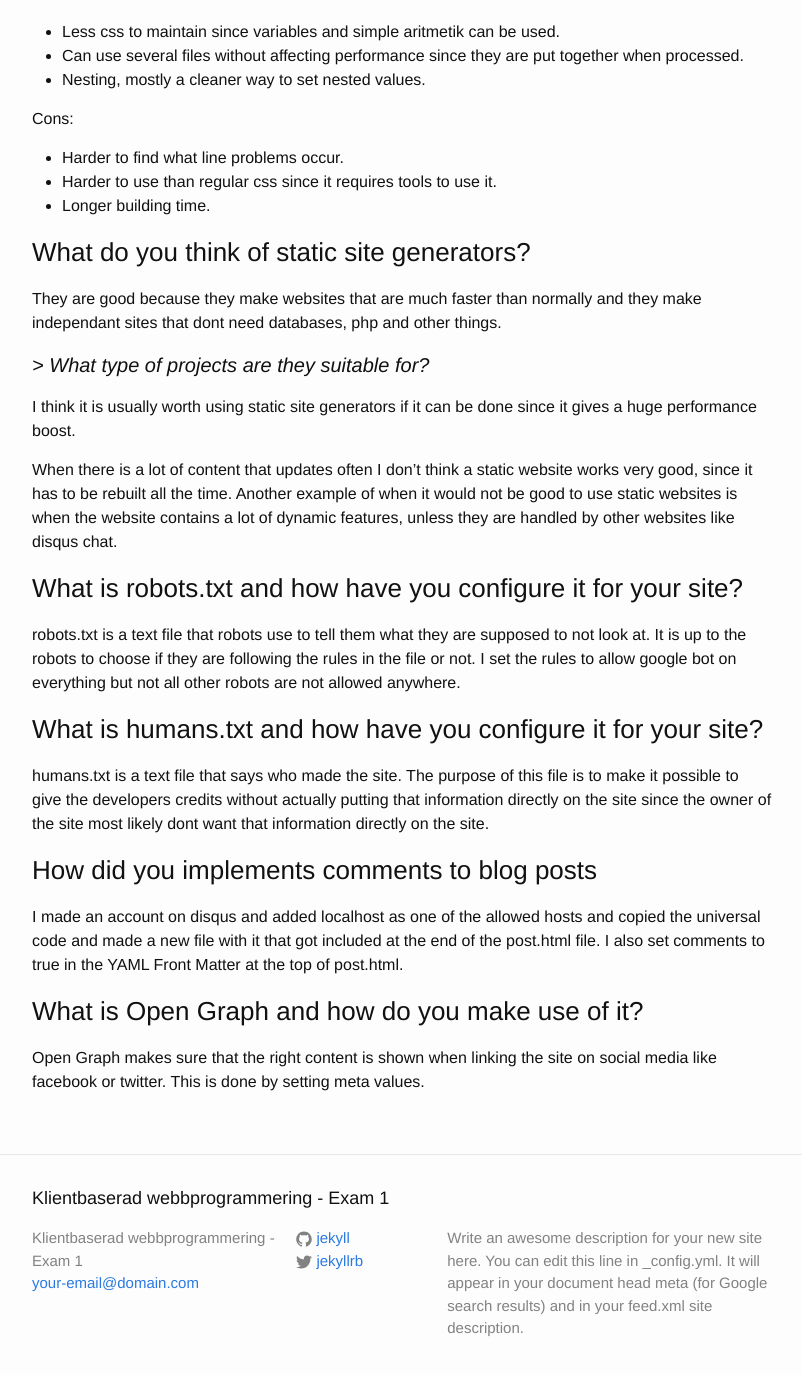
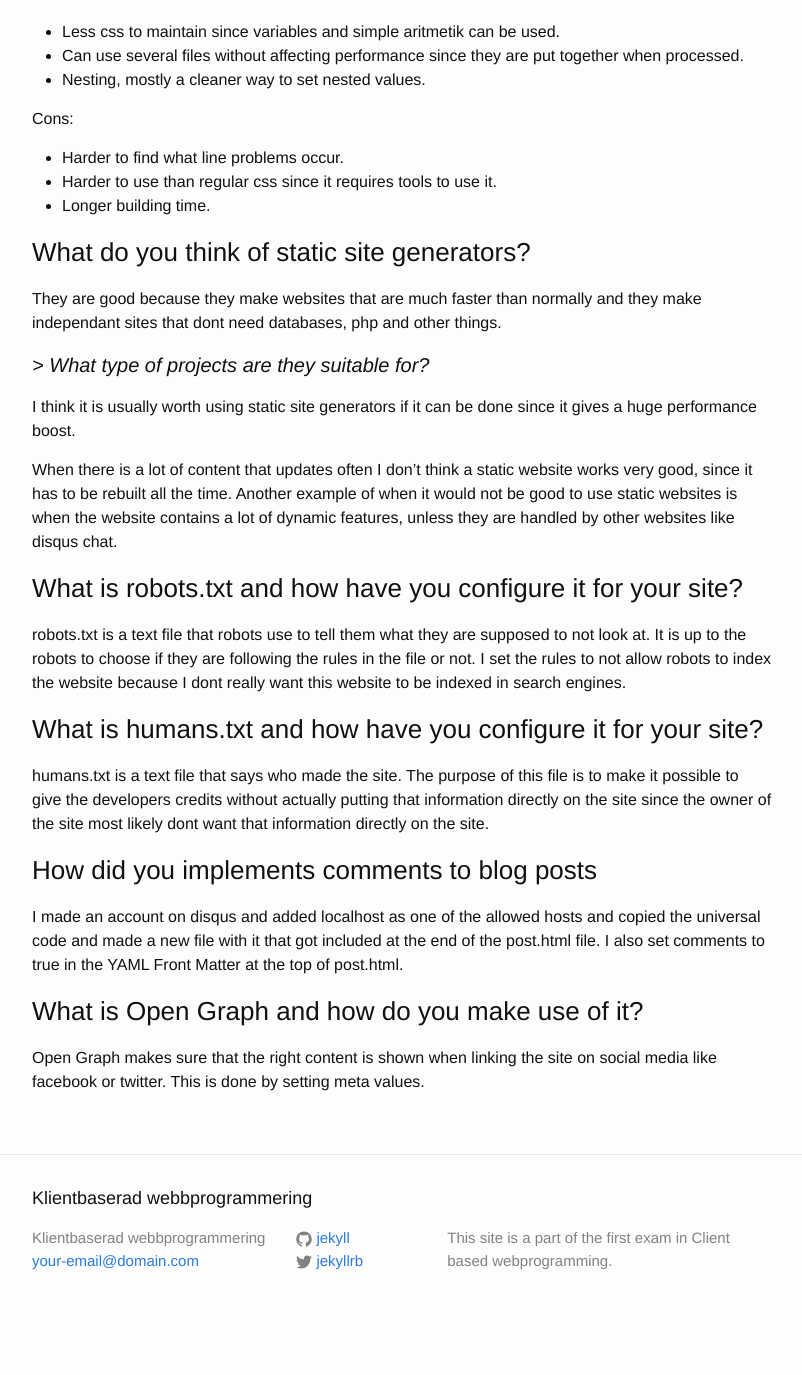
Before and after one commit to ZeroRequiem/ZeroRequiem.github.io, a Jekyll site: the page built from _posts/2015-11-04-questions.markdown, in a window 1280 px wide and 1400 px high, scrolled down 558 px. Shown: the top 1375 px of the window, without its empty margins (238-1040 px from the left). Built offline with Jekyll 4.4.1, drawn with Linux system fonts in a browser that asks for light colours; comment, search, counter and statistics services are not loaded; after the commit the page ends 1890 px from its top, so only the background shows below that; some of the changed text lies outside the part shown.

Commit message:
Made some small changes to fix robots, humans and other small things

```diff
--- a/_config.yml
+++ b/_config.yml
@@ -1,10 +1,8 @@
 # Site settings
-title: Klientbaserad webbprogrammering - Exam 1
+title: Klientbaserad webbprogrammering
 email: your-email@domain.com
 description: > # this means to ignore newlines until "baseurl:"
-  Write an awesome description for your new site here. You can edit this
-  line in _config.yml. It will appear in your document head meta (for
-  Google search results) and in your feed.xml site description.
+  This site is a part of the first exam in Client based webprogramming.
 baseurl: "" # the subpath of your site, e.g. /blog/
 url: "http://yourdomain.com" # the base hostname & protocol for your site
 twitter_username: jekyllrb
--- a/_includes/head.html
+++ b/_includes/head.html
@@ -11,7 +11,7 @@
 
     <meta property="og:title" content="1dv022 Exam 1" />
     <meta property="og:type" content="website" />
-    <meta property="og:url" content="http://www.imdb.com/title/tt0117500/" />
+    <meta property="og:url" content="{{ site.url }}" />
     <meta property="og:image" content="http://ia.media-imdb.com/images/rock.jpg" />
 
     <link type="text/plain" rel="author" href="humans.txt" />
--- a/_posts/2015-11-04-questions.markdown
+++ b/_posts/2015-11-04-questions.markdown
@@ -39,7 +39,7 @@
 
 ###What is robots.txt and how have you configure it for your site?
 robots.txt is a text file that robots use to tell them what they are supposed to not look at. It is up to the robots to choose if they are following the rules in the file or not.
-I set the rules to allow google bot on everything but not all other robots are not allowed anywhere.
+I set the rules to not allow robots to index the website because I dont really want this website to be indexed in search engines.
 
 ###What is humans.txt and how have you configure it for your site?
 humans.txt is a text file that says who made the site. The purpose of this file is to make it possible to give the developers credits without actually putting that information directly
--- a/humans.txt
+++ b/humans.txt
@@ -1,3 +1,7 @@
+---
+layout: null
+---
+
 /* TEAM */
 	Web designer: Gustav Karlsson
 	Contact:
--- a/robots.txt
+++ b/robots.txt
@@ -1,5 +1,6 @@
-User-agent: Google
-Disallow:
+---
+layout: null
+---
 
 User-agent: *
 Disallow: /
```
Also changed, not shown: _includes/header.html (indentation only).
